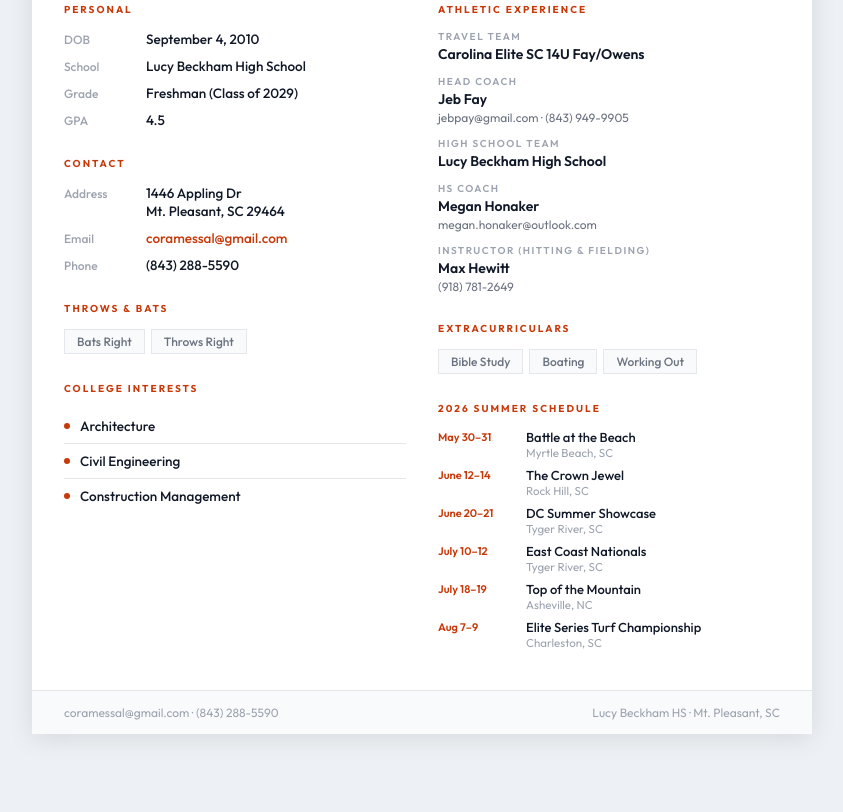
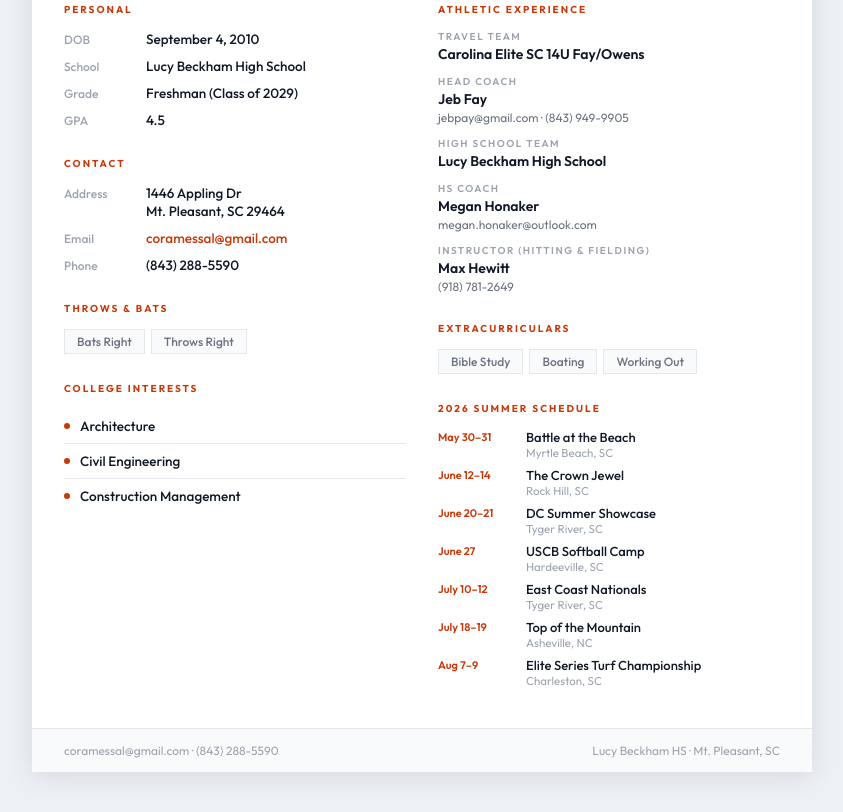
Before and after one commit to coramessal/Player-Profile, a plain HTML site: page index.html in a window 1280 px wide. Shown: the part 781-1593 px from the top of the page, without its empty margins (218-1061 px from the left). Before the commit the page ends 1555 px from the top, so only its background shows below. Drawn offline with Linux system fonts and the light colour scheme.

Commit message:
Add June 27 USCB Softball Camp to summer schedule

```diff
--- a/index.html
+++ b/index.html
@@ -487,6 +487,10 @@ body {
               <div><div style="font-size:13px;font-weight:500;color:var(--ink);">DC Summer Showcase</div><div style="font-size:11.5px;color:var(--light);">Tyger River, SC</div></div>
             </div>
             <div style="display:flex;gap:12px;margin-bottom:7px;align-items:flex-start;">
+              <div style="font-size:11px;font-weight:600;color:var(--red);white-space:nowrap;min-width:76px;padding-top:1px;">June 27</div>
+              <div><div style="font-size:13px;font-weight:500;color:var(--ink);">USCB Softball Camp</div><div style="font-size:11.5px;color:var(--light);">Hardeeville, SC</div></div>
+            </div>
+            <div style="display:flex;gap:12px;margin-bottom:7px;align-items:flex-start;">
               <div style="font-size:11px;font-weight:600;color:var(--red);white-space:nowrap;min-width:76px;padding-top:1px;">July 10–12</div>
               <div><div style="font-size:13px;font-weight:500;color:var(--ink);">East Coast Nationals</div><div style="font-size:11.5px;color:var(--light);">Tyger River, SC</div></div>
             </div>
```
